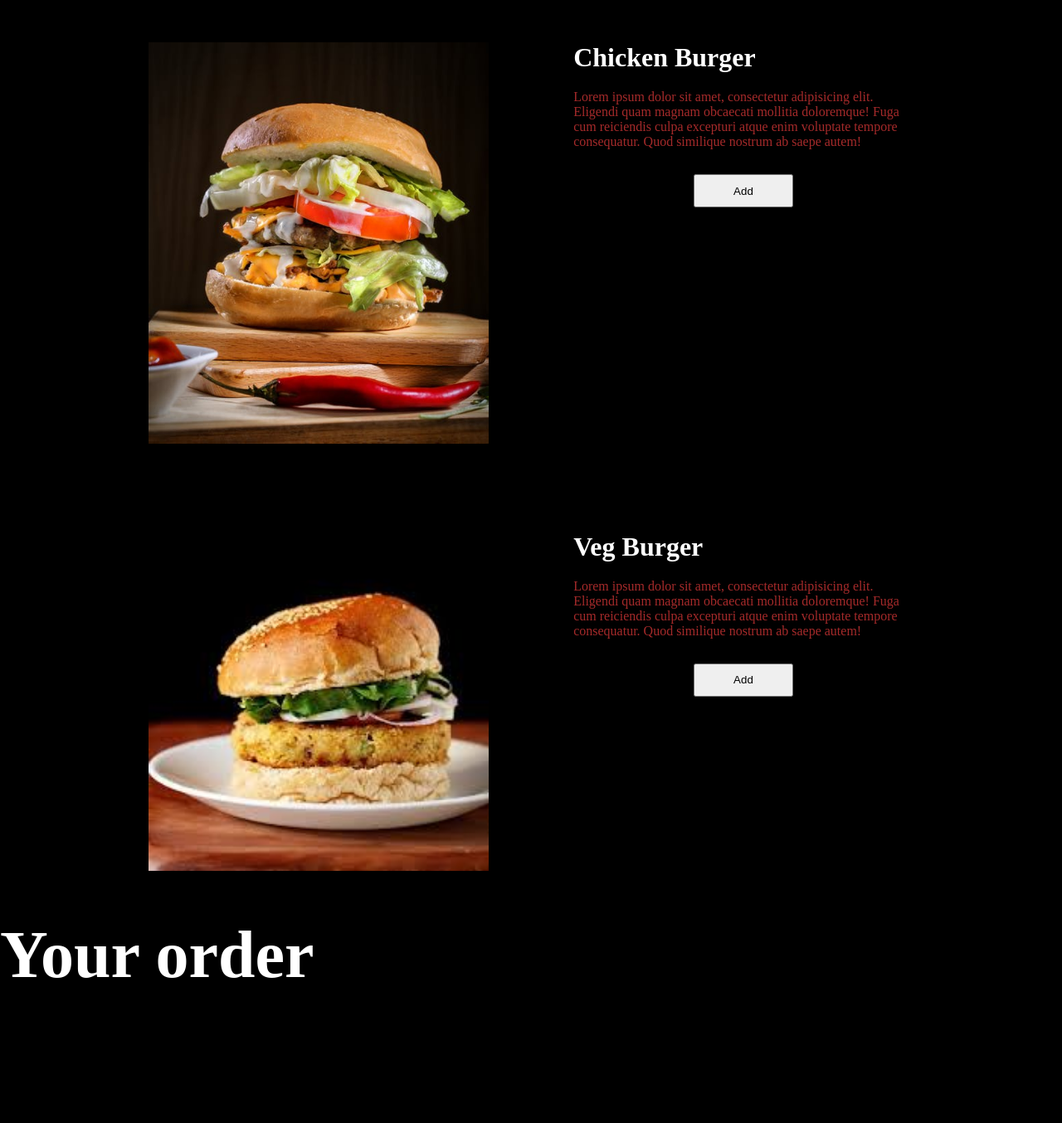
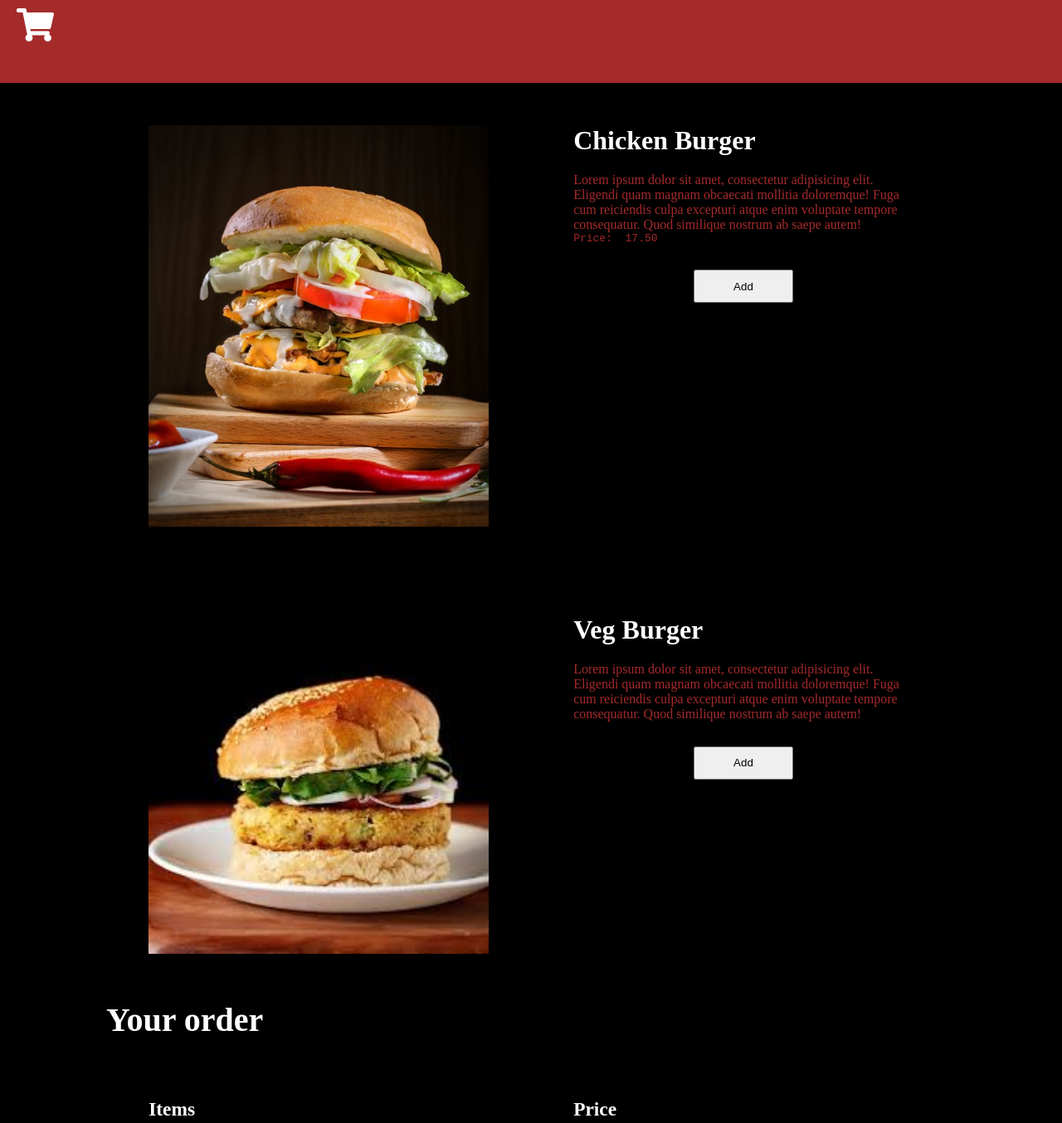
Before and after one commit to 20WDWU07/jQuery-displyOnclick, a plain HTML site: page index.html in a window 1280 px wide. Shown: the whole page at 83% size. Before the commit the page ends 1217 px from the top, so only its background shows below. Drawn offline with nearby package versions, Linux system fonts and the light colour scheme.

Commit message:
cart added

```diff
--- a/css/style.css
+++ b/css/style.css
@@ -8,6 +8,21 @@ body{
   background: black;
   color: brown;
 }
+main{
+  width: 80%;
+  margin: auto;
+}
+header{
+  width: 100%;
+  height:100px;
+  background: brown;
+}
+.fas{
+  font-size: 40px;
+  color:white;
+  margin:10px 20px;
+}
+
 h1{
   color:white;
   margin-bottom: 20px;
@@ -19,7 +34,7 @@ button{
   margin: 30px auto;
 }
 .row{
-  width:80%;
+  width:100%;
   margin:auto;
 
 }
@@ -37,6 +52,6 @@ button{
   width: 100%;
 }
 .cart{
-  font-size: 40px;
+  font-size: 20px;
   color:white;
 }
--- a/index.html
+++ b/index.html
@@ -3,10 +3,18 @@
   <head>
     <meta charset="utf-8">
     <meta name="viewport" content="width=device-width,initial-scale=1">
+    <link rel="stylesheet" href="https://cdnjs.cloudflare.com/ajax/libs/font-awesome/5.14.0/css/all.min.css" integrity="sha512-1PKOgIY59xJ8Co8+NE6FZ+LOAZKjy+KY8iq0G4B3CyeY6wYHN3yt9PW0XpSriVlkMXe40PTKnXrLnZ9+fkDaog==" crossorigin="anonymous" />
     <link rel="stylesheet" href="css/style.css">
     <title>Online order</title>
   </head>
   <body>
+
+
+
+      <header>
+        <i class="fas fa-shopping-cart"></i>
+      </header>
+      <main>
       <div class="row">
         <div class="col">
           <img  class="menu-img" src="images/burger.jpeg" alt="Burger">
@@ -18,6 +26,8 @@
             doloremque! Fuga cum reiciendis culpa excepturi
             atque enim voluptate tempore consequatur. Quod
             similique nostrum ab saepe autem!</p>
+
+            <pre>Price: <span id="ChickenBurgerPrice"> 17.50 </pre>
             <button id="Chicken Burger" class="menu-button" type="button" name="button">Add</button>
         </div>
       </div>
@@ -38,9 +48,16 @@
       </div>
 
 
-    <div id="cart" class="cart">
+      <div id="cart" class="row cart">
         <h1>Your order</h1>
+        <div id="items" class="col items">
+          <h3> Items </h3>
         </div>
+        <div id="price" class="col price">
+          <h3> Price </h3>
+        </div>
+      </div>
+    </main>
 
     <script
   src="https://code.jquery.com/jquery-3.5.1.min.js"
--- a/js/script.js
+++ b/js/script.js
@@ -6,7 +6,7 @@ $(document).ready(function(){
   $('.menu-button').on('click', function(){
      console.log(this.id);
     var itemName = this.id; //stogin the value to a variable
-    $('#cart').append ('<br>' + itemName);
-
+    $('#items').append ('<br>' + itemName);
+    $('#price').append ('<br>' + itemName);
   });
 });
```
Lines whose indentation alone changed are shown as unchanged.
